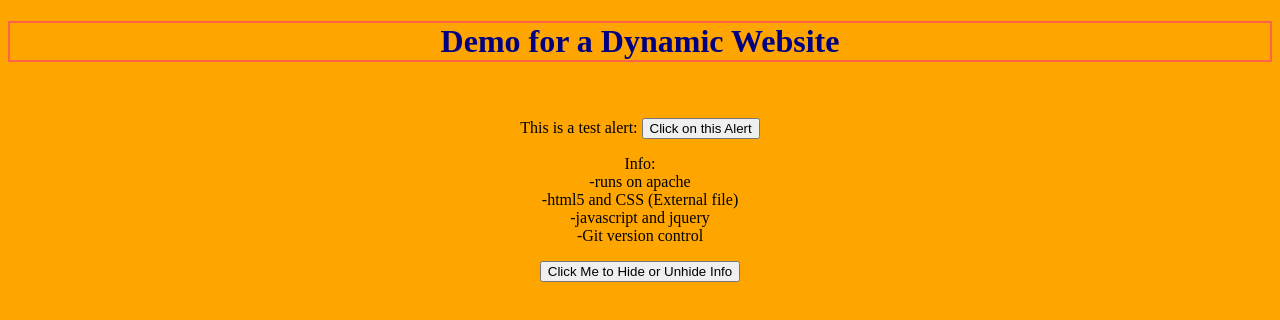
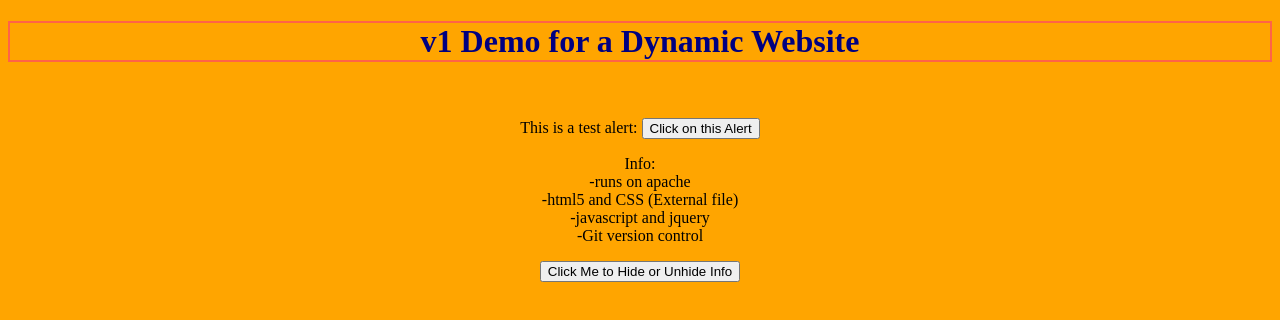
Before and after one commit to coda92056/website, a plain HTML site: page index.html in a window 1280 px wide. Drawn offline with Linux system fonts and the light colour scheme.

Commit message:
add version v1 to home page

```diff
--- a/index.html
+++ b/index.html
@@ -14,7 +14,7 @@
   </script>
 </head>
 <body>
-<h1>Demo for a Dynamic Website</h1>
+<h1>v1 Demo for a Dynamic Website</h1>
 <br/>
 <p>This is a test alert: <input type="button" value="Click on this Alert" onclick="display()"/>
 </p>
```
